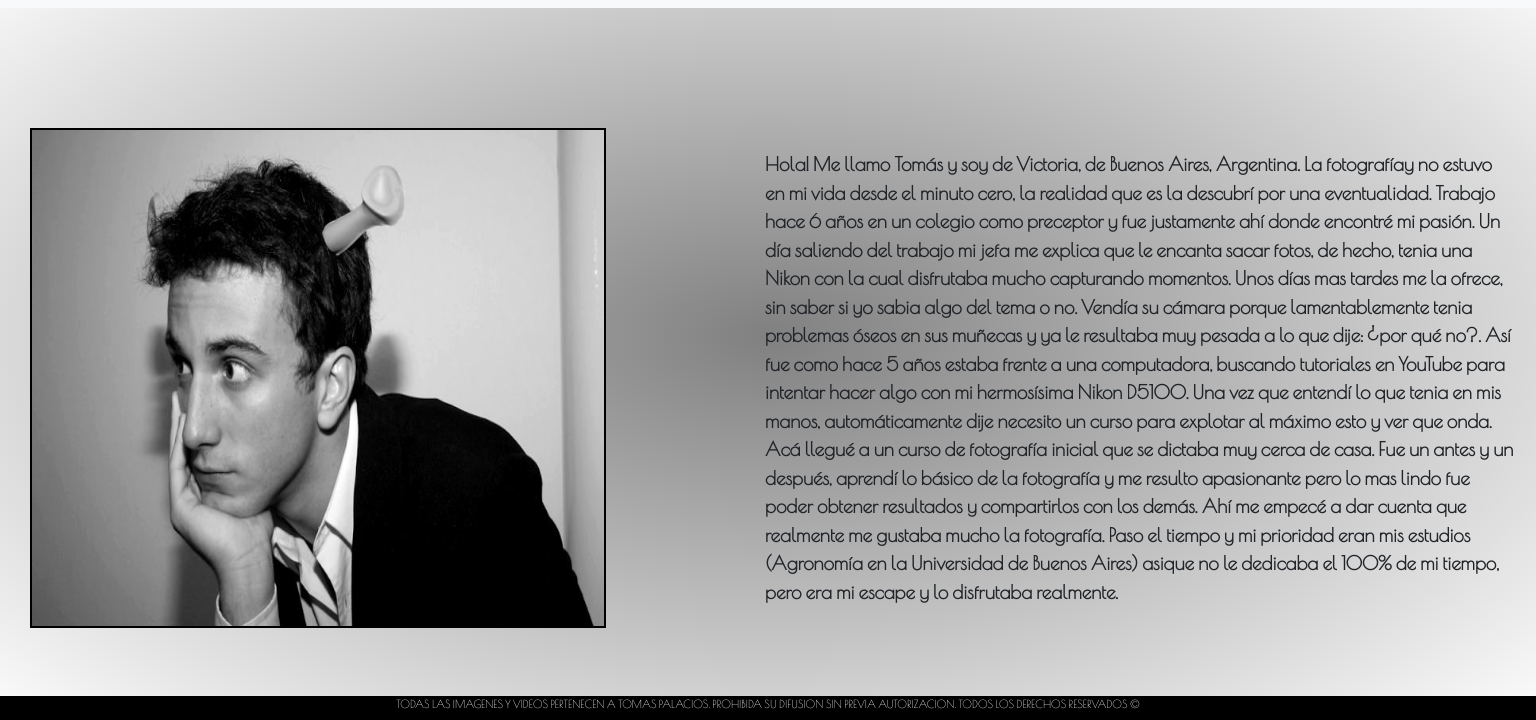
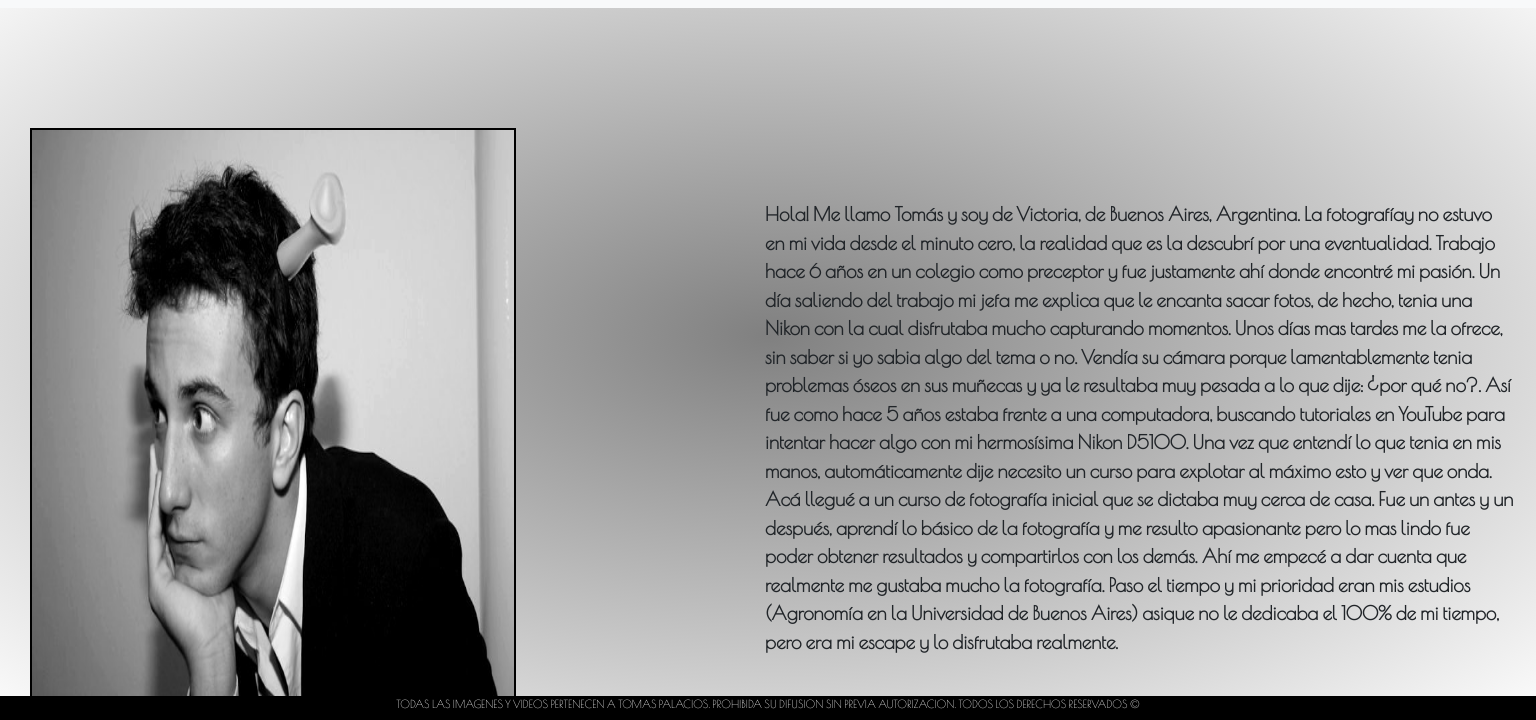
Before and after one commit to federicoporcelli/tomaspalaciosfotografia, a website: page pages/bio.html in a window 1536 px wide. Shown: the part 64-784 px from the top of the page. Drawn offline with nearby package versions, Linux system fonts and the light colour scheme.

Commit message:
responsive de todas las paginas

```diff
--- a/scss/estilos.scss
+++ b/scss/estilos.scss
@@ -103,7 +103,7 @@
 
   display: flex;
   flex-direction: row;
-  justify-content: space-between;
+  justify-content: center;
   align-items: center;
   flex-wrap: wrap;
   padding: 20px;
@@ -409,7 +409,6 @@ footer {
   .bio1, .bio2 {
     display: flex;
     flex-direction: row;
-    justify-content: space-between;
     align-items: center;
     justify-content: space-between;
     margin-top: 100px;
@@ -433,9 +432,10 @@ footer {
     width: 50%; }
 
   .bio1__foto, .bio2__foto {
-    width: 600px;
-    height: 500px;
-    border: solid black 2px; }
+    width: 400px;
+    height: 400px;
+    border: solid black 2px;
+     }
 
   .bio2__texto {
     padding: 5px;
@@ -644,6 +644,18 @@ footer {
 
 }
 
+.bio1 {
+  display: flex;
+  flex-direction: column;
+  .bio1__foto {
+    justify-content: center;
+  }
+}
+
+
+
+
+
 .galeria {
   display: flex;
   flex-wrap: wrap;
@@ -771,3 +783,13 @@ footer {
   }
 
 }
+
+@media only screen and (min-width: 1440px) {
+  .bio1__foto, .bio2__foto {
+    width: 500px;
+    height: 600px;
+    border: solid black 2px;
+
+     }
+
+}
```
Also changed, not shown: css/estilos.css.
